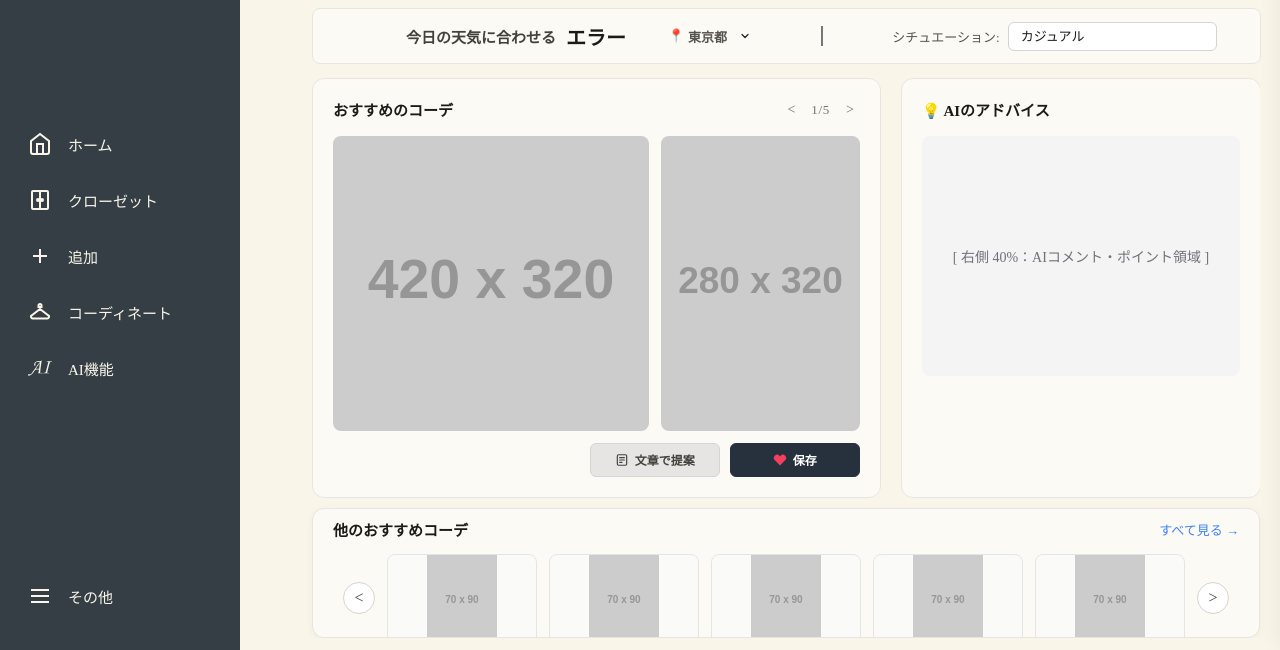
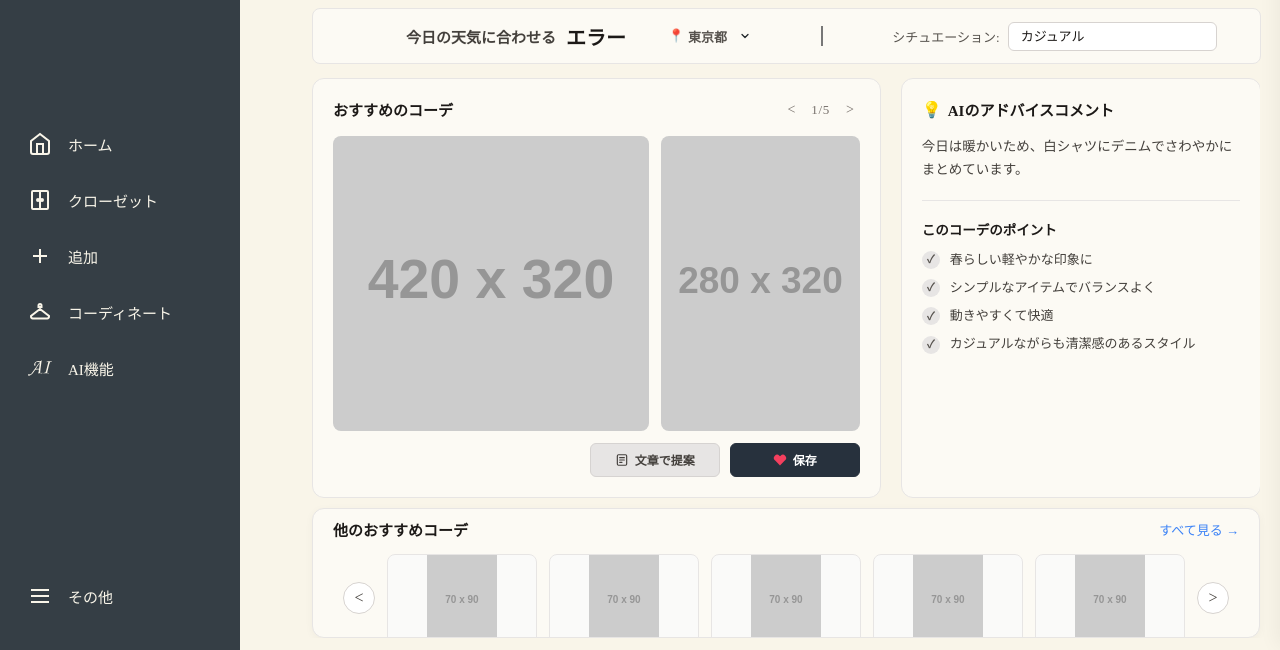
Before and after one commit to Tsu090/sotusei, a plain HTML site: page ai.html in a window 1280 px wide. Shown: the part 150-800 px from the top of the page. Drawn offline with nearby package versions, Linux system fonts and the light colour scheme; some packages are replaced by stand-ins of ours; no server answers; placeholder pictures from the web are drawn by us.

Commit message:
スマホ

```diff
--- a/ai.html
+++ b/ai.html
@@ -270,12 +270,43 @@
                         </div>
                     </div>
 
-                    <!-- 右側ボックス（約40%：AIのアドバイスやポイントなど） -->
+                    <!-- 右側ボックス（約40%：AIのアドバイスコメント・ポイント） -->
                     <div class="ai-pane ai-pane-right">
-                        <h3 class="pane-title">💡 AIのアドバイス</h3>
-                        <!-- ここにアドバイスやポイントが入ります -->
-                        <div style="background: #f4f4f5; height: 240px; border-radius: 8px; display: flex; align-items: center; justify-content: center; color: #71717a; font-size: 14px; text-align: center; padding: 16px;">
-                            [ 右側 40%：AIコメント・ポイント領域 ]
+                        <!-- 上部：AIのアドバイスコメント -->
+                        <div class="advice-top-section">
+                            <h3 class="pane-title advice-title">
+                                <span class="bulb-icon">💡</span>
+                                <span>AIのアドバイスコメント</span>
+                            </h3>
+                            <p class="advice-comment-text" id="aiAdviceComment">
+                                今日は暖かいため、白シャツにデニムでさわやかにまとめています。
+                            </p>
+                        </div>
+
+                        <!-- 中央の区切り線 -->
+                        <hr class="advice-divider">
+
+                        <!-- 下部：このコーデのポイント（箇条書き） -->
+                        <div class="advice-points-section">
+                            <h4 class="points-subtitle">このコーデのポイント</h4>
+                            <ul class="advice-points-list" id="aiAdvicePoints">
+                                <li class="advice-point-item">
+                                    <span class="check-badge">✓</span>
+                                    <span>春らしい軽やかな印象に</span>
+                                </li>
+                                <li class="advice-point-item">
+                                    <span class="check-badge">✓</span>
+                                    <span>シンプルなアイテムでバランスよく</span>
+                                </li>
+                                <li class="advice-point-item">
+                                    <span class="check-badge">✓</span>
+                                    <span>動きやすくて快適</span>
+                                </li>
+                                <li class="advice-point-item">
+                                    <span class="check-badge">✓</span>
+                                    <span>カジュアルながらも清潔感のあるスタイル</span>
+                                </li>
+                            </ul>
                         </div>
                     </div>
                 </div>
--- a/css/ai.css
+++ b/css/ai.css
@@ -806,3 +806,91 @@
     font-size: 12px;
     font-weight: 500;
 }
+
+/* ==============================================================
+   右側ボックス：AIのアドバイスコメント ＆ このコーデのポイント
+   ============================================================== */
+.ai-pane-right {
+    display: flex;
+    flex-direction: column;
+    justify-content: flex-start;
+    overflow-y: auto;
+}
+
+.advice-top-section {
+    display: flex;
+    flex-direction: column;
+}
+
+.advice-title {
+    display: flex;
+    align-items: center;
+    gap: 6px;
+}
+
+.bulb-icon {
+    font-size: 16px;
+    line-height: 1;
+}
+
+.advice-comment-text {
+    margin: 0;
+    font-size: 13.5px;
+    line-height: 1.7;
+    color: #44403c;
+}
+
+/* 中央の区切り線 */
+.advice-divider {
+    border: none;
+    border-top: 1px solid #e7e5e4;
+    margin: 18px 0;
+    width: 100%;
+}
+
+/* 下部：このコーデのポイント */
+.advice-points-section {
+    display: flex;
+    flex-direction: column;
+    gap: 12px;
+}
+
+.points-subtitle {
+    margin: 0;
+    font-size: 13.5px;
+    font-weight: 700;
+    color: #1c1917;
+}
+
+.advice-points-list {
+    list-style: none;
+    margin: 0;
+    padding: 0;
+    display: flex;
+    flex-direction: column;
+    gap: 10px;
+}
+
+.advice-point-item {
+    display: flex;
+    align-items: center;
+    gap: 10px;
+    font-size: 13px;
+    color: #44403c;
+    line-height: 1.4;
+}
+
+/* 丸いチェックマークバッジ */
+.check-badge {
+    display: inline-flex;
+    align-items: center;
+    justify-content: center;
+    width: 18px;
+    height: 18px;
+    border-radius: 50%;
+    background: #e7e5e4;
+    color: #57534e;
+    font-size: 11px;
+    font-weight: 700;
+    flex-shrink: 0;
+}
--- a/css/home-styale.css
+++ b/css/home-styale.css
@@ -13,6 +13,14 @@ img {
     -moz-user-drag: none;
     -o-user-drag: none;
     pointer-events: none;            /* 画像自体へのマウス反応を無効化し、親のカードにクリックを委ねる */
+}
+
+/* リンク（aタグ）と画像（imgタグ）のドラッグを禁止する */
+a,
+img {
+    -webkit-user-drag: none;
+    user-select: none;
+    -webkit-user-select: none;
 }
 
 /* サイドバー全体の設定 */
--- a/css/phone.css
+++ b/css/phone.css
@@ -547,3 +547,79 @@
     }
 
 }
+
+/* =========================================
+   スマホ専用：クローゼットグリッド間隔＆下部メニュー重なり対策
+========================================= */
+@media screen and (max-width: 600px) {
+
+    /* 全体スクロールを許可し、下部バー分の余白をしっかり確保 */
+    html,
+    body {
+        height: auto !important;
+        min-height: 100dvh;
+        overflow-x: hidden !important;
+        overflow-y: auto !important;
+        overscroll-behavior: auto;
+    }
+
+    .main-content {
+        width: 100% !important;
+        height: auto !important;
+        min-height: 100dvh !important;
+        margin-left: 0 !important;
+        padding-bottom: 96px !important; /* 下部メニューバー(60px)＋余裕分 */
+        overflow: visible !important;
+        box-sizing: border-box;
+    }
+
+    .content-body {
+        height: auto !important;
+        padding: 12px 14px 32px !important;
+        overflow: visible !important;
+        box-sizing: border-box;
+        display: flex;
+        flex-direction: column;
+        gap: 18px; /* 1つ目と2つ目のクローゼットブロックの間隔 */
+    }
+
+    /* 各セクションを縦並びにして余計な行の空きをなくす */
+    .closet-section {
+        height: auto !important;
+        display: flex !important;
+        flex-direction: column !important;
+        gap: 8px;
+    }
+
+    /* フィルター行が2段になる場合も間隔を詰める */
+    .closet-section .section-header {
+        display: flex;
+        flex-wrap: wrap;
+        align-items: center;
+        gap: 6px 10px;
+        height: auto;
+    }
+
+    /* 服のグリッド：縦2段の間隔を狭くしてすっきり並べる */
+    .closet-grid {
+        grid-row: auto !important;
+        height: auto !important;
+        min-height: 0 !important;
+        grid-template-rows: repeat(2, 84px) !important;
+        grid-auto-columns: 84px !important;
+        row-gap: 8px !important;    /* 上段・下段の縦の間隔 */
+        column-gap: 8px !important; /* 左右の間隔 */
+        padding-bottom: 6px;
+    }
+
+    .closet-grid .item-card {
+        width: 84px;
+        height: 84px;
+        aspect-ratio: 1 / 1;
+    }
+
+    .favorite-btn {
+        width: 24px;
+        height: 24px;
+    }
+}
```
